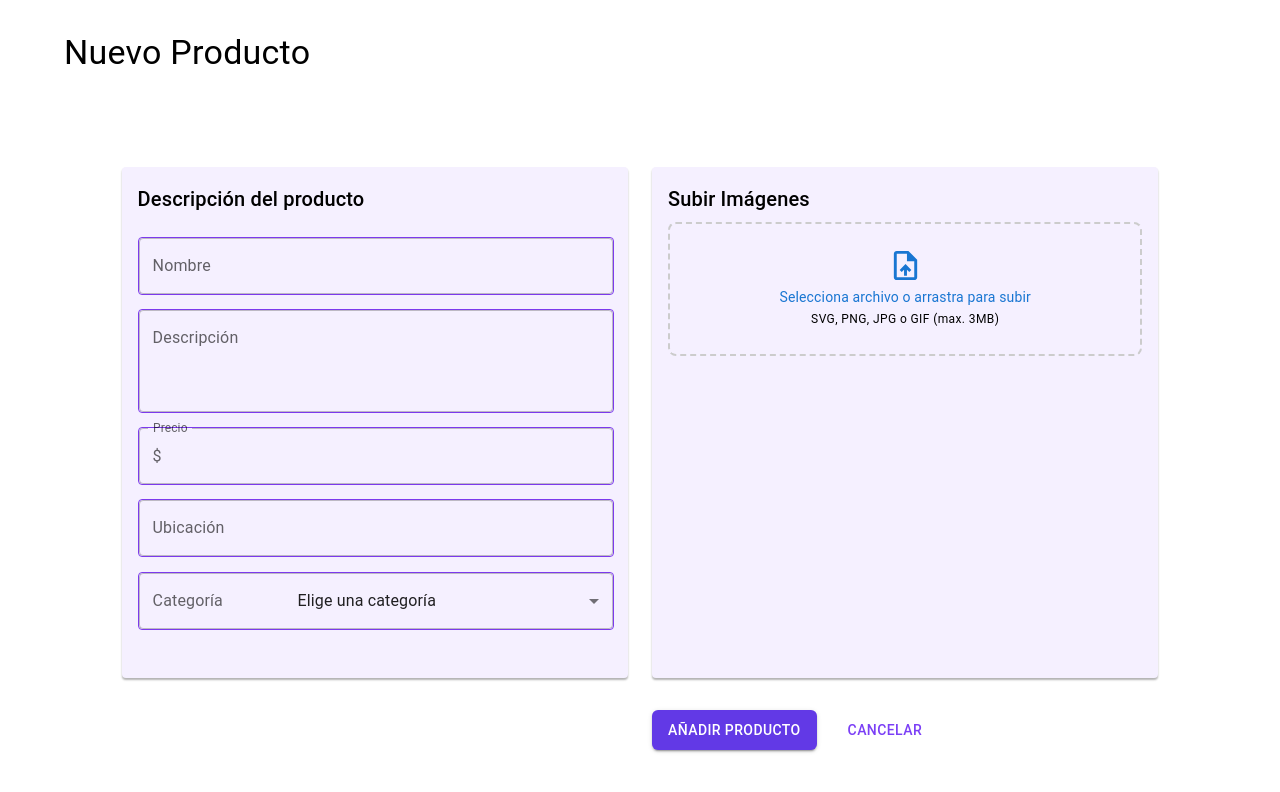
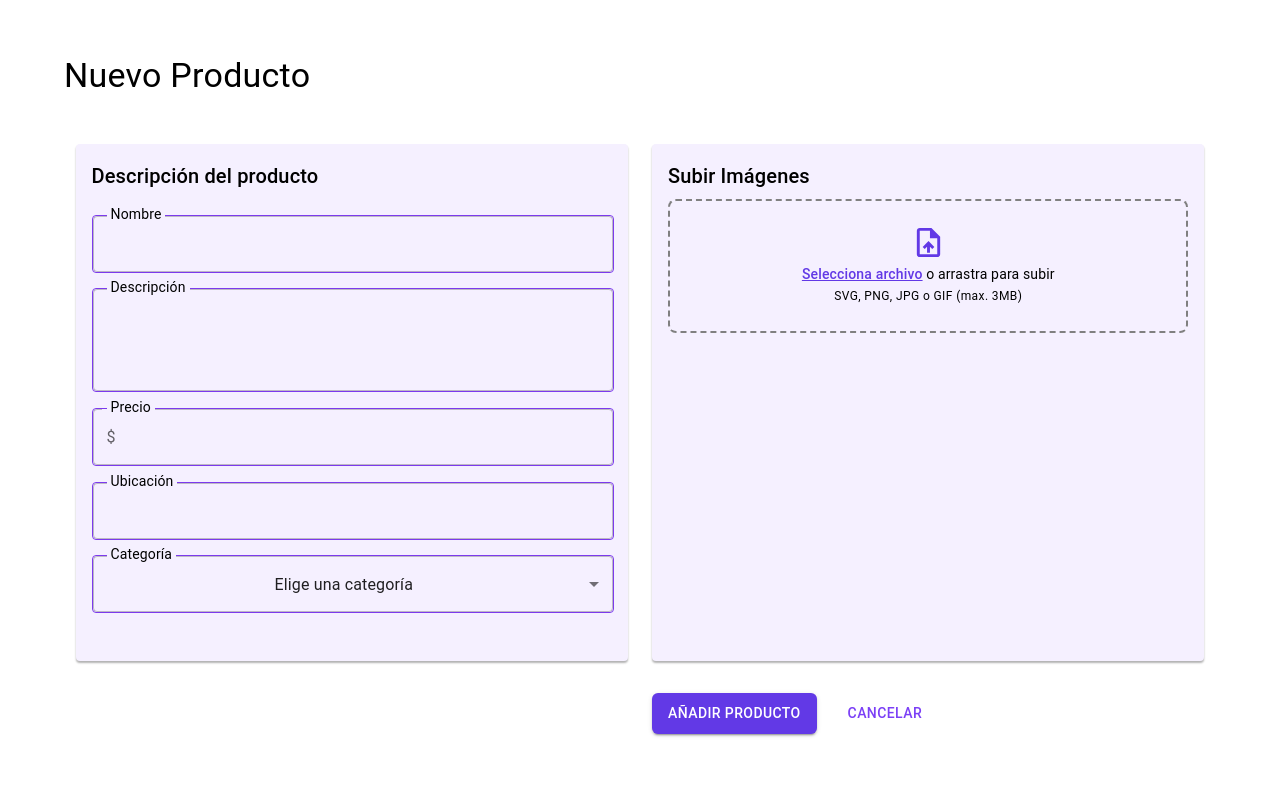
Before and after one commit to crisfelipe22/Xplora, a React (Vite) app in the folder frontend/: page /admin in a window 1280 px wide. Shown: the top 792 px of the page. Built offline with nearby package versions, Linux system fonts and the light colour scheme.

Commit message:
feat: Agregando vinculación a ruta y envío de imagenes al servidor

```diff
--- a/frontend/src/App.jsx
+++ b/frontend/src/App.jsx
@@ -1,16 +1,21 @@
 //import { Route, Routes } from "react-router-dom";
 import './App.css'
-//import {routes} from "./Components/utils/routes"
-//import Admin from "./routes/Admin"
-import AddProductForm from './components/AddProductForm'
-//import { Link } from 'react-router-dom'
+import { Route, Routes } from "react-router-dom";
+import Header from "./components/Header";
+import Home from "./pages/Home";
+import Admin from './pages/Admin';
+
 
 function App() {
   return (
-    <div className='App'>
-
-        <AddProductForm />
-    </div>
+    <>
+      <Header />
+      <Routes>
+        <Route path="/" element={<Home />} />
+        <Route path="/home" element={<Home />} />
+        <Route path="/admin" element={<Admin />} />
+      </Routes>
+    </>
   );
 }
 
--- a/frontend/src/components/AddProductForm.jsx
+++ b/frontend/src/components/AddProductForm.jsx
@@ -26,16 +26,35 @@ const AddProductForm = () => {
         setProduct({...product, [name]: value})
     }
 
-    const handleUploadImagenes = (e) =>{
+    const handleUploadImagenes = async(e) =>{
         if (!e.target.files || e.target.files.length === 0) return;
         const archivos = Array.from(e.target.files)
+
         const imagenesSubir = archivos.map((archivo) =>({
             archivo,
             nombre: archivo.name,
-            url: URL.createObjectURL(archivo)
+            status:'loading',
+            url: null
         }))
         setProduct({...product, imagenes:[...product.imagenes, ...imagenesSubir] })
         console.log(product.imagenes)
+
+        for(const img of imagenesSubir){
+            const resultado = await subirImagenAlServidor(img.archivo)
+
+            setProduct({...product, imagenes:[...product.imagenes.map((imagen) =>{
+                if(imagen.nombre === img.nombre){
+                    return{
+                        ...imagen,
+                        status: resultado.success ? 'completado' : 'fallido',
+                        url: resultado.success ? resultado.url : null,
+                    }
+                }
+                return imagen;
+            })]})
+
+        }
+
     }
 
     const eliminarImagen = index =>{
@@ -75,12 +94,33 @@ const AddProductForm = () => {
         imagenes:product.imagenes.map(img => img.url).join(','),
     };
 
+    const subirImagenAlServidor = async (archivo) => {
+        const formData = new FormData();
+        formData.append("imagen", archivo); // "imagen" debe coincidir con el nombre esperado por backend
+
+        try {
+            const response = await axios.post("URL", formData, {
+                headers: {
+                    "Content-Type": "multipart/form-data",
+                },
+                onUploadProgress: (progressEvent) => {
+                    const progress = Math.round((progressEvent.loaded / progressEvent.total) * 100);
+                },
+            });
+
+            return {
+                success: true,
+                url: response.data.url
+            };
+        } catch (error) {
+            return { success: false };
+        }
+    };
 
     const handleSubmit = async (e) =>{
         e.preventDefault()
         if (validaciones()){
-            console.log("Formulario exitoso, producto subido", product)
-            console.log(productFormatoEnvio)
+            console.log("Formulario exitoso, producto subido", productFormatoEnvio)
             //llamada a POST
             try {
                 const response = await axios.post("API", productFormatoEnvio, {
@@ -193,16 +233,17 @@ const AddProductForm = () => {
                         Subir Imágenes
                     </Typography>
 
+                    <Box >
                         <Box className={styles.subirImg}>
-
-                        <UploadFileIcon color="primary" fontSize="large" />
-                        <Typography variant="body2" color="primary">
+                            <UploadFileIcon  className={styles.iconImg} fontSize="large" />
+                            <Typography variant="body2" >
                                 <label htmlFor="upload">Selecciona archivo</label> o arrastra para subir
                             </Typography>
                             <Typography variant="caption">
                                 SVG, PNG, JPG o GIF (max. 3MB)
                             </Typography>
                             <input id="upload" type="file" multiple hidden onChange={handleUploadImagenes} />
+                        </Box>
 
                         {product.imagenes.length > 0 && (
                             <List className={styles.listaImg}>
@@ -213,8 +254,8 @@ const AddProductForm = () => {
                                             <DeleteIcon color="error" />
                                         </IconButton>
                                     }>
-                                    <ListItemText primary={img.nombre}
-                                    secondary={`${img.archivo.size}kb  •  ${img.status === 'loading' ? 'Cargando...': 'Completado'}  `}  />
+                                    <ListItemText  className={styles.listaItemText} primary={img.nombre}
+                                    secondary={`${img.archivo.size}kb  •  ${img.status === 'loading' ? 'Cargando...': img.status === 'complete' ? 'Completado' : 'Fallido'}  `}  />
                                     {img.status === "loading" && <LinearProgress />}
                                 </ListItem>
                             ))}
--- /dev/null
+++ b/frontend/src/components/Header.jsx
@@ -0,0 +1,6 @@
+const Header = () =>{
+    return(
+        <></>
+    )
+}
+export default Header;
--- /dev/null
+++ b/frontend/src/pages/Admin.jsx
@@ -0,0 +1,14 @@
+
+// eslint-disable-next-line no-unused-vars
+import AddProductForm from "../components/AddProductForm"
+
+const Admin = () =>{
+
+    return(
+        <>
+            <AddProductForm/>
+        </>
+    )
+}
+
+export default Admin
--- /dev/null
+++ b/frontend/src/pages/Home.jsx
@@ -0,0 +1,7 @@
+const Home = () =>{
+    return(
+        <></>
+    )
+}
+
+export default Home;
--- a/frontend/src/styles/AddProductForm.module.css
+++ b/frontend/src/styles/AddProductForm.module.css
@@ -7,14 +7,11 @@
 }
 
 .titulo{
-    font-size: 1.8rem;
-    font-weight: bold;
-    margin-bottom: 10%;
     display: flex;
 }
 
 .form{
-    margin: 5%;
+    margin: 1%;
     display: grid;
     grid-template-columns: 1fr 1fr;
     gap: 24px;
@@ -38,6 +35,15 @@
     border-radius: 4px !important;
     border: 1px solid #7c3aed !important;
     margin-top: 3% !important;
+
+}
+
+.textField > label{
+    transform: translate(14px, -12px) scale(1) !important;
+    background-color: #f5f0ff;
+    color: black;
+    padding: 0 4px;
+    font-size: 14px;
 }
 
 .textField:hover{
@@ -46,11 +52,41 @@
 }
 
 .subirImg{
-    border: 2px dashed #ccc;
-    padding: 24px;
+    border: 2px dashed gray;
     border-radius: 8px;
+    padding: 1.5rem;
     text-align: center;
     cursor: pointer;
+    transition: background-color 0.3s ease;
+    margin-bottom: 1rem;
+}
+
+.subirImg:hover {
+    background-color: rgba(25, 118, 210, 0.1);
+}
+
+.subirImg label {
+    color: #6239E6;
+    font-weight: 500;
+    cursor: pointer;
+    text-decoration: underline;
+}
+
+.iconImg{
+    color: #6239E6;
+}
+
+.listaItem{
+    display: flex;
+    align-items: center;
+    justify-content: space-between;
+    padding: 0.5rem;
+    border-bottom: 1px solid #e0e0e0;
+}
+
+.listaItemText{
+    flex: 1;
+    margin-left: 1rem;
 }
 
 .listaImg, .mensajeExito{
```
Also changed, not shown: frontend/src/routes/Admin.jsx (deleted), frontend/src/routes/Home.jsx (deleted). Lines whose indentation alone changed are shown as unchanged.
